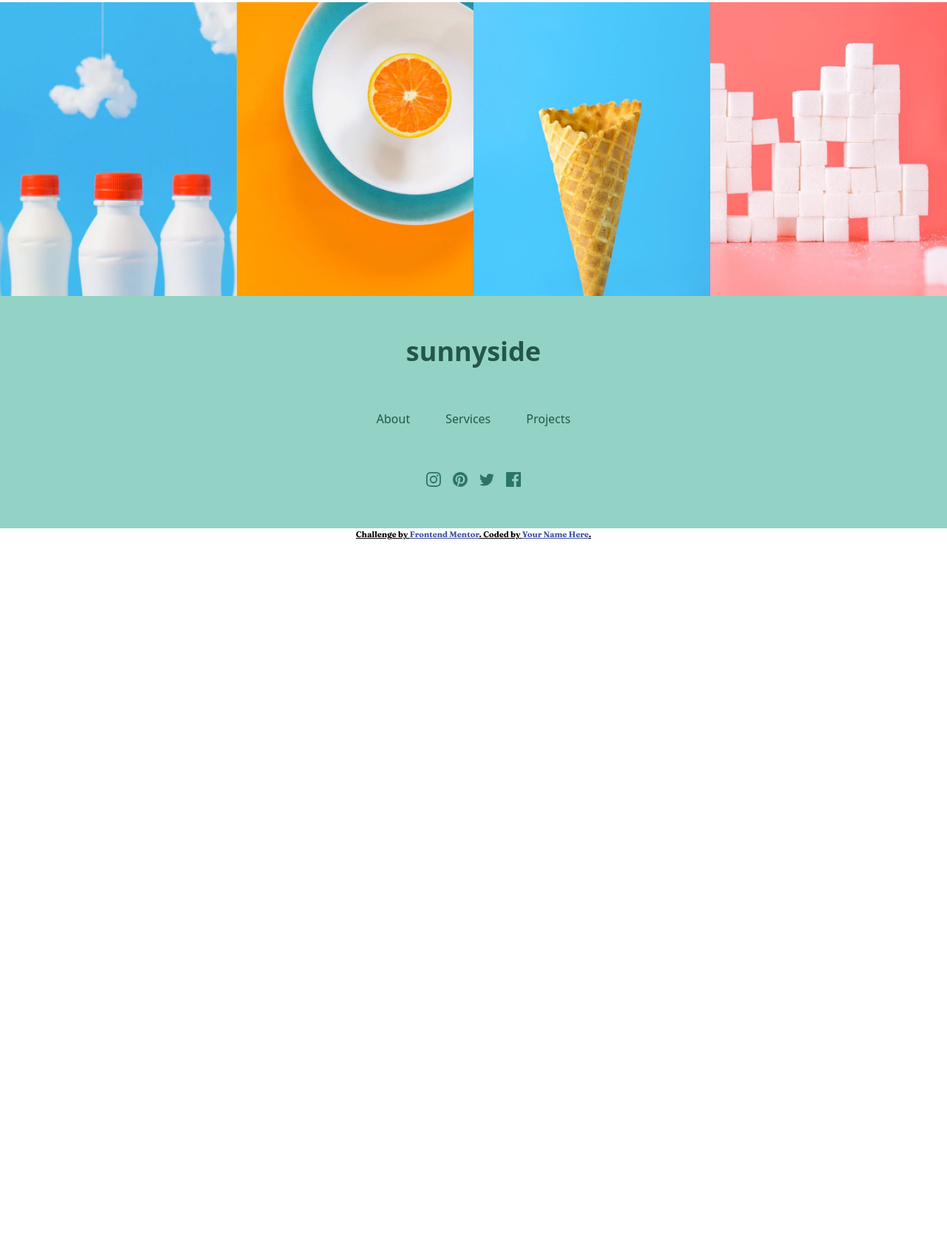
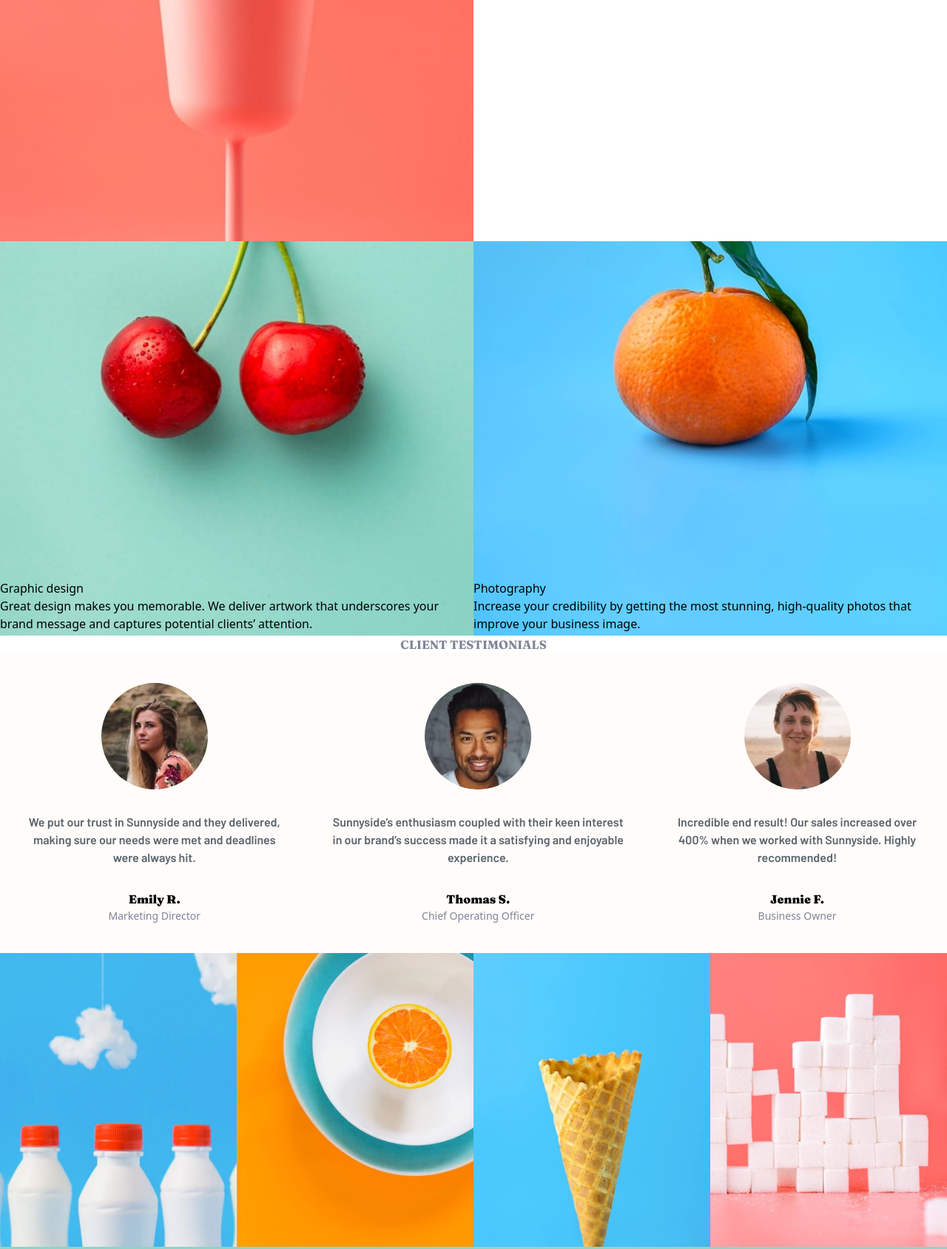
Before and after one commit to ninamicle/Sunnyside-agency-landing-page, a website: page index.html in a window 1280 px wide. Shown: the part 765-2453 px from the top of the page at 74% size. Before the commit the page ends 1496 px from the top, so only its background shows below. Drawn offline with Linux system fonts and the light colour scheme.

Commit message:
Testimonials

```diff
--- a/index.html
+++ b/index.html
@@ -32,52 +32,153 @@
     </style>
   </head>
   <body>
-    About Services Projects Contact We are creatives Transform your brand We are
-    a full-service creative agency specializing in helping brands grow fast.
-    Engage your clients through compelling visuals that do most of the marketing
-    for you. Learn more Stand out to the right audience Using a collaborative
-    formula of designers, researchers, photographers, videographers, and
-    copywriters, we’ll build and extend your brand in digital places. Learn more
-    Graphic design Great design makes you memorable. We deliver artwork that
-    underscores your brand message and captures potential clients’ attention.
-    Photography Increase your credibility by getting the most stunning,
-    high-quality photos that improve your business image. Client testimonials
+    About Services Projects Contact We are creatives
 
+    <div class="grid md:grid-cols-2 md:grid-rows-1">
       <div>
+        <picture>
+          <source
+            media="(min-width:650px)"
+            srcset="./images/desktop/image-transform.jpg"
+          />
+          <img
+            src="./images/mobile/image-transform.jpg"
+            alt="Orange"
+            style="width: auto"
+          />
+        </picture>
+      </div>
       <div>
-        <img class="rounded-full" src="./images/image-emily.jpg" alt="Emily" />
+        <p>Transform your brand</p>
         <p>
+          We are a full-service creative agency specializing in helping brands
+          grow fast. Engage your clients through compelling visuals that do most
+          of the marketing for you.
+        </p>
+        <p>Learn more</p>
+      </div>
+      <div>
+        <picture>
+          <source
+            media="(min-width:650px)"
+            srcset="./images/desktop/image-stand-out.jpg"
+          />
+          <img
+            src="./images/mobile/image-stand-out.jpg"
+            alt="Orange"
+            style="width: auto"
+          />
+        </picture>
+      </div>
+      <div>
+        <p>Stand out to the right audience</p>
+        <p>
+          Using a collaborative formula of designers, researchers,
+          photographers, videographers, and copywriters, we’ll build and extend
+          your brand in digital places.
+        </p>
+        <p>Learn more</p>
+      </div>
+      <div class="relative">
+        <picture class="">
+          <source
+            media="(min-width:650px)"
+            srcset="./images/desktop/image-graphic-design.jpg"
+          />
+          <img
+            src="./images/mobile/image-graphic-design.jpg"
+            alt="Orange"
+            style="width: auto"
+          />
+        </picture>
+        <div class="absolute inset-x-0 bottom-1">
+          <p>Graphic design</p>
+          <p>
+            Great design makes you memorable. We deliver artwork that
+            underscores your brand message and captures potential clients’
+            attention.
+          </p>
+        </div>
+      </div>
+      <div class="relative">
+        <picture class="">
+          <source
+            media="(min-width:650px)"
+            srcset="./images/desktop/image-photography.jpg"
+          />
+          <img
+            src="./images/mobile/image-photography.jpg"
+            alt="Orange"
+            style="width: auto"
+          />
+        </picture>
+        <div class="absolute inset-x-0 bottom-1">
+          <p>Photography</p>
+          <p>
+            Increase your credibility by getting the most stunning, high-quality
+            photos that improve your business image.
+          </p>
+        </div>
+      </div>
+    </div>
+    <div class="bg-white">
+      <div
+        class="uppercase font-fraunces-serif text-dark-grayish-blue text-center"
+      >
+        Client testimonials
+      </div>
+      <div class="flex flex-wrap bg-gray md:flex-nowrap">
+        <div class="flex items-center justify-center flex-col py-10 px-8">
+          <img
+            class="rounded-full"
+            src="./images/image-emily.jpg"
+            alt="Emily"
+          />
+          <p
+            class="font-barlow-sans text-center text-very-dark-grayish-blue py-8"
+          >
             We put our trust in Sunnyside and they delivered, making sure our
             needs were met and deadlines were always hit.
           </p>
-        <p>Emily R.</p>
-        <p>Marketing Director</p>
+          <p class="font-fraunces-serif font-black">Emily R.</p>
+          <p class="fornt-fraunces text-dark-grayish-blue text-tiny">
+            Marketing Director
+          </p>
         </div>
-      <div>
+        <div class="flex items-center justify-center flex-col py-10 px-8">
           <img
             class="rounded-full"
             src="./images/image-thomas.jpg"
             alt="Thomas"
           />
-        <p>
-          Sunnyside’s enthusiasm coupled with their keen interest in our brand’s
-          success made it a satisfying and enjoyable experience.
+          <p
+            class="font-barlow-sans text-center text-very-dark-grayish-blue py-8"
+          >
+            Sunnyside’s enthusiasm coupled with their keen interest in our
+            brand’s success made it a satisfying and enjoyable experience.
           </p>
-        <p>Thomas S.</p>
-        <p>Chief Operating Officer</p>
+          <p class="font-fraunces-serif font-black">Thomas S.</p>
+          <p class="fornt-fraunces text-dark-grayish-blue text-tiny">
+            Chief Operating Officer
+          </p>
         </div>
-      <div>
+        <div class="flex items-center justify-center flex-col py-10 px-8">
           <img
             class="rounded-full"
             src="./images/image-jennie.jpg"
             alt="Jennie"
           />
-        <p>
+          <p
+            class="font-barlow-sans text-center text-very-dark-grayish-blue py-8"
+          >
             Incredible end result! Our sales increased over 400% when we worked
             with Sunnyside. Highly recommended!
           </p>
-        <p>Jennie F.</p>
-        <p>Business Owner</p>
+          <p class="font-fraunces-serif font-black">Jennie F.</p>
+          <p class="fornt-fraunces text-dark-grayish-blue text-tiny">
+            Business Owner
+          </p>
+        </div>
       </div>
     </div>
     <div class="grid grid-cols-2 sm:grid-cols-4 sm:grid-rows-1">
--- a/package.json
+++ b/package.json
@@ -4,7 +4,7 @@
   "description": "![Design preview for the Sunnyside agency landing page coding challenge](./design/desktop-preview.jpg)",
   "main": "index.js",
   "scripts": {
-    "test": "echo \"Error: no test specified\" && exit 1"
+    "tailwind": "npx tailwindcss -i ./style.css -o ./dist/output.css --watch"
   },
   "repository": {
     "type": "git",
--- a/tailwind.config.js
+++ b/tailwind.config.js
@@ -20,6 +20,13 @@ module.exports = {
         "grayish-blue": "hsl(210, 4%, 67%)",
         "dark-grayish-blue": "hsl(232, 10%, 55%)",
         white: "hsl(0, 0%, 100%)",
+        gray: "hsla(26, 100%, 99%, 1)",
+      },
+      backgroundImage: {
+        graphic: "url('../images/mobile/image-graphic-design.jpg')",
+        photography: "url('../images/mobile/image-photography.jpg')",
+        "graphic-desktop": "url('../images/mobile/image-graphic-design.jpg')",
+        "photography-desktop": "url('../images/mobile/image-photography.jpg')",
       },
     },
     container: {
```
Also changed, not shown: dist/output.css. Lines whose indentation alone changed are shown as unchanged.
